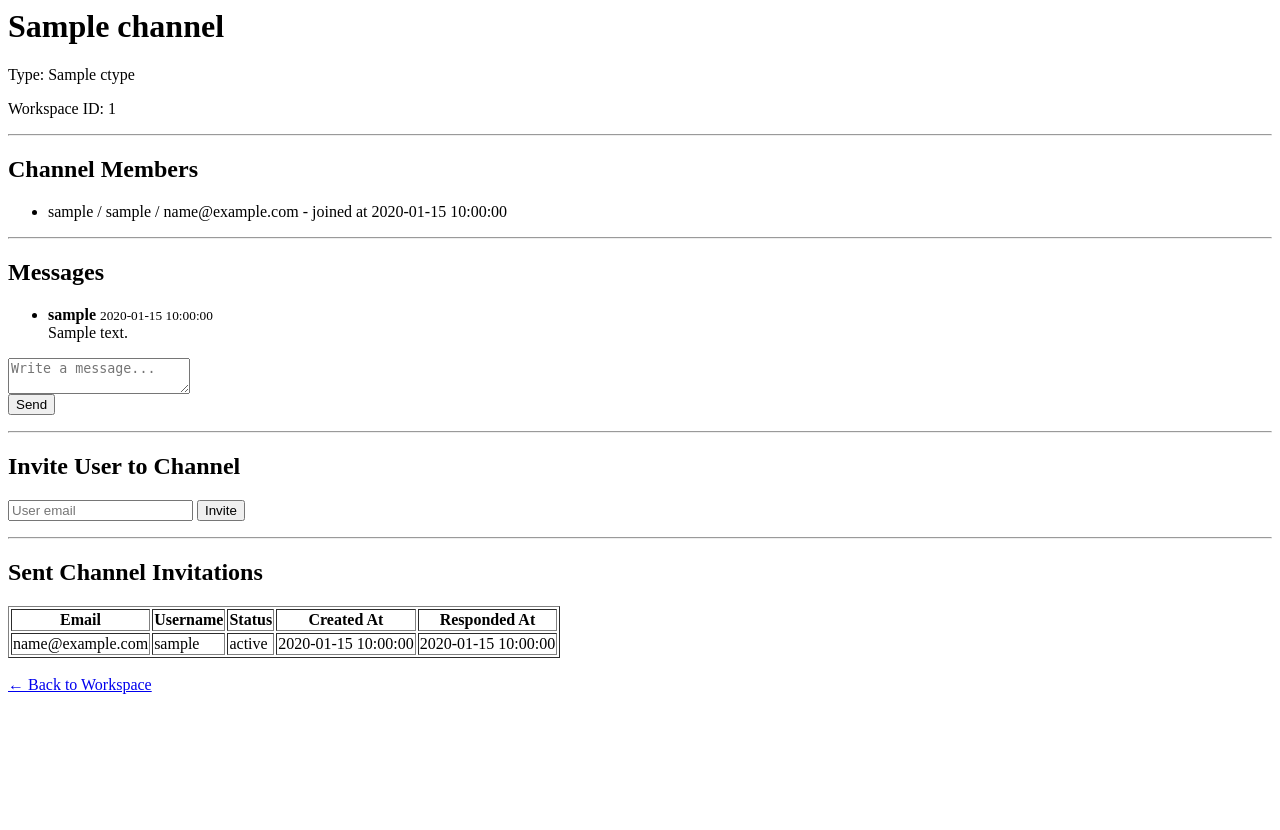
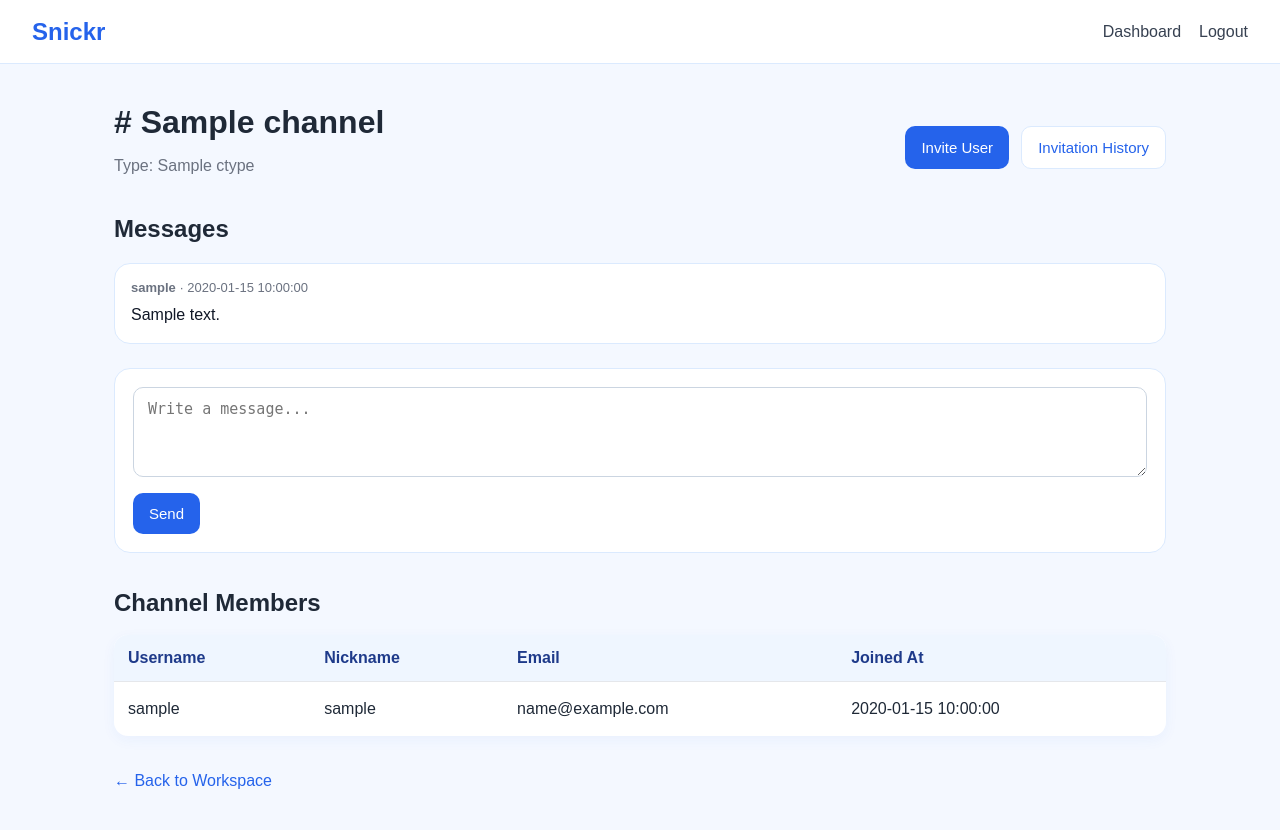
Before and after one commit to lin1318/snicker, a Flask app: page /channels/1 in a window 1280 px wide. Before the commit the page ends 694 px from the top, so only its background shows below. Run offline with Flask 3, Linux system fonts and the light colour scheme; the visitor is signed in with stand-in values (Sample User, id 1); a database or web service that is not in the repository returns one stand-in record (values such as "Sample title"); some libraries are stand-ins or nearby versions.

Commit message:
feat: improve channel UI

```diff
--- a/routes/channel.py
+++ b/routes/channel.py
@@ -155,18 +155,6 @@ def channel_detail(cid):
     )
     members = cur.fetchall()
 
-    # check whether current user is workspace admin
-    cur.execute(
-        """
-        SELECT role
-        FROM WorkspaceMembership
-        WHERE wid = %s AND uid = %s
-        """,
-        (channel[3], uid),
-    )
-    membership = cur.fetchone()
-    is_workspace_admin = membership and membership[0] == "admin"
-
     # sent channel invitations
     cur.execute(
         """
@@ -200,7 +188,6 @@ def channel_detail(cid):
         "channel_detail.html",
         channel=channel,
         members=members,
-        is_workspace_admin=is_workspace_admin,
         sent_invitations=sent_invitations,
         messages=messages,
     )
@@ -493,3 +480,73 @@ def send_message(cid):
         conn.close()
 
     return redirect(url_for("channel.channel_detail", cid=cid))
+
+
+@channel_bp.route("/<int:cid>/invitations/sent")
+def sent_channel_invitations(cid):
+    if "user_id" not in session:
+        return redirect(url_for("auth.login"))
+
+    uid = session["user_id"]
+
+    conn = get_db_connection()
+    cur = conn.cursor()
+
+    cur.execute(
+        """
+        SELECT cid, cname, wid
+        FROM Channels
+        WHERE cid = %s
+        """,
+        (cid,),
+    )
+    channel = cur.fetchone()
+
+    if not channel:
+        cur.close()
+        conn.close()
+        return "Channel not found."
+
+    cur.execute(
+        """
+        SELECT 1
+        FROM ChannelMembers
+        WHERE cid = %s AND uid = %s
+        """,
+        (cid, uid),
+    )
+    is_member = cur.fetchone()
+
+    if not is_member:
+        cur.close()
+        conn.close()
+        return "You are not a member of this channel."
+
+    cur.execute(
+        """
+        SELECT
+            ci.invite_id,
+            u.email,
+            u.username,
+            ci.status,
+            ci.created_at,
+            ci.responded_at
+        FROM ChannelInvitations ci
+        JOIN Users u ON ci.invitee_uid = u.uid
+        WHERE ci.cid = %s
+          AND ci.inviter_uid = %s
+        ORDER BY ci.created_at DESC
+        """,
+        (cid, uid),
+    )
+
+    invitations = cur.fetchall()
+
+    cur.close()
+    conn.close()
+
+    return render_template(
+        "sent_channel_invitations.html",
+        channel=channel,
+        invitations=invitations,
+    )
--- a/static/style.css
+++ b/static/style.css
@@ -409,3 +409,11 @@ td.status-cell {
 .table-actions button {
   padding: 8px 14px;
 }
+
+.chat-box {
+  margin-top: 18px;
+}
+
+.chat-input button {
+  margin-top: 12px;
+}
--- a/templates/channel_detail.html
+++ b/templates/channel_detail.html
@@ -1,90 +1,133 @@
-<h1>{{ channel[1] }}</h1>
+{% extends "base.html" %}
 
-<p>Type: {{ channel[2] }}</p>
-<p>Workspace ID: {{ channel[3] }}</p>
+{% block content %}
 
-<hr>
+<div class="page-header">
+  <div>
+    <h1># {{ channel[1] }}</h1>
+    <p class="muted">Type: {{ channel[2] }}</p>
+  </div>
 
-<h2>Channel Members</h2>
+  <div class="header-actions">
+    <button onclick="openModal('inviteChannelUserModal')">
+      Invite User
+    </button>
 
-{% if members %}
-  <ul>
-    {% for m in members %}
-      <li>
-        {{ m[1] }} / {{ m[2] }} / {{ m[3] }}
-        - joined at {{ m[4] }}
-      </li>
-    {% endfor %}
-  </ul>
-{% else %}
-  <p>No members.</p>
-{% endif %}
+    <a class="button secondary"
+       href="{{ url_for('channel.sent_channel_invitations', cid=channel[0]) }}">
+      Invitation History
+    </a>
+  </div>
+</div>
 
-<hr>
+<section class="section-card">
+  <h2>Messages</h2>
 
+  <div class="chat-box">
+    {% if messages %}
+      {% for msg in messages %}
+        <div class="message-box">
+          <div class="message-meta">
+            <strong>{{ msg[3] }}</strong>
+            · {{ msg[2].strftime('%Y-%m-%d %H:%M:%S') }}
+          </div>
 
-<h2>Messages</h2>
+          <div class="message-content">
+            {{ msg[1] }}
+          </div>
+        </div>
+      {% endfor %}
+    {% else %}
+      <div class="empty-state">
+        <h3>No messages yet</h3>
+        <p>Start the conversation by sending the first message.</p>
+      </div>
+    {% endif %}
+  </div>
 
-{% if messages %}
-  <ul>
-    {% for msg in messages %}
-      <li>
-        <strong>{{ msg[3] }}</strong>
-        <small>{{ msg[2] }}</small>
-        <br>
-        {{ msg[1] }}
-      </li>
-    {% endfor %}
-  </ul>
-{% else %}
-  <p>No messages yet.</p>
-{% endif %}
+  <form class="chat-input"
+        method="post"
+        action="{{ url_for('channel.send_message', cid=channel[0]) }}">
 
-<form method="post" action="{{ url_for('channel.send_message', cid=channel[0]) }}">
-  <textarea name="content" placeholder="Write a message..." required></textarea>
-  <br>
-  <button type="submit">Send</button>
-</form>
+    <textarea name="content"
+              placeholder="Write a message..."
+              required></textarea>
 
-<hr>
+    <br>
 
-<h2>Invite User to Channel</h2>
+    <button type="submit">
+      Send
+    </button>
+  </form>
+</section>
 
-<form method="post" action="{{ url_for('channel.invite_channel_user', cid=channel[0]) }}">
-  <input name="email" placeholder="User email" required>
-  <button type="submit">Invite</button>
-</form>
+<section class="section-card">
+  <div class="section-header">
+    <h2>Channel Members</h2>
+  </div>
 
-<hr>
+  {% if members %}
+    <table>
+      <tr>
+        <th>Username</th>
+        <th>Nickname</th>
+        <th>Email</th>
+        <th>Joined At</th>
+      </tr>
 
-<h2>Sent Channel Invitations</h2>
-
-{% if sent_invitations %}
-  <table border="1">
-    <tr>
-      <th>Email</th>
-      <th>Username</th>
-      <th>Status</th>
-      <th>Created At</th>
-      <th>Responded At</th>
-    </tr>
-
-    {% for inv in sent_invitations %}
-      <tr>
-        <td>{{ inv[1] }}</td>
-        <td>{{ inv[2] }}</td>
-        <td>{{ inv[3] }}</td>
-        <td>{{ inv[4] }}</td>
-        <td>{{ inv[5] }}</td>
-      </tr>
-    {% endfor %}
-  </table>
-{% else %}
-  <p>No sent channel invitations.</p>
-{% endif %}
-
-<br>
+      {% for m in members %}
+        <tr>
+          <td>{{ m[1] }}</td>
+          <td>{{ m[2] }}</td>
+          <td>{{ m[3] }}</td>
+          <td>{{ m[4].strftime('%Y-%m-%d %H:%M:%S') }}</td>
+        </tr>
+      {% endfor %}
+    </table>
+  {% else %}
+    <div class="empty-state">
+      <h3>No members</h3>
+      <p>This channel does not have any members yet.</p>
+    </div>
+  {% endif %}
+</section>
 
 <a href="{{ url_for('workspace.workspace_detail', wid=channel[3]) }}">
   ← Back to Workspace
 </a>
+
+<div id="inviteChannelUserModal" class="modal hidden">
+  <div class="modal-card">
+    <div class="modal-header">
+      <h2>Invite User</h2>
+      <button class="icon-button" onclick="closeModal('inviteChannelUserModal')">
+        ×
+      </button>
+    </div>
+
+    <form class="form"
+          method="post"
+          action="{{ url_for('channel.invite_channel_user', cid=channel[0]) }}">
+
+      <input name="email"
+             placeholder="User email"
+             required>
+
+      <button type="submit">
+        Send Invitation
+      </button>
+    </form>
+  </div>
+</div>
+
+<script>
+  function openModal(id) {
+    document.getElementById(id).classList.remove("hidden");
+  }
+
+  function closeModal(id) {
+    document.getElementById(id).classList.add("hidden");
+  }
+</script>
+
+{% endblock %}
```
Also changed, not shown: templates/sent_channel_invitations.html (added, +62 -0 lines).
